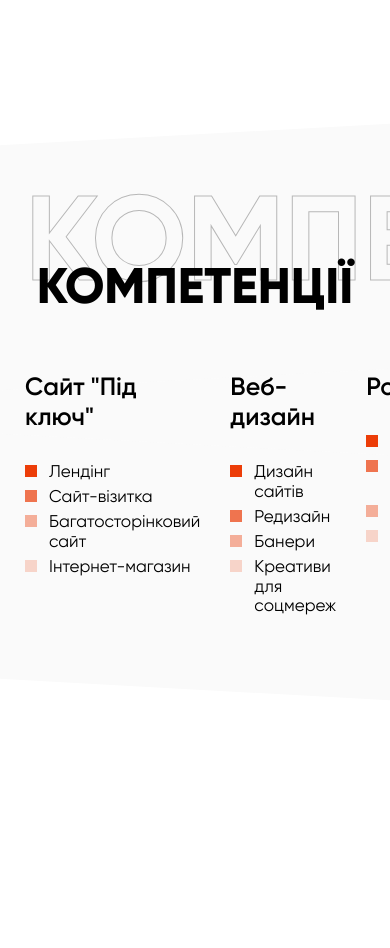
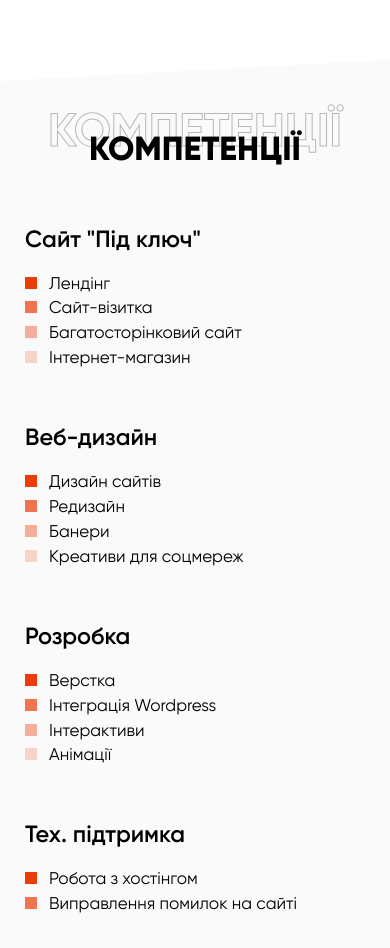
Before and after one commit to WhyNotSayYes/maysternia, a plain HTML site: page index.html in a window 390 px wide. Shown: the part 986-1934 px from the top of the page. Before the commit the page ends 1812 px from the top, so only its background shows below. Drawn offline with Linux system fonts and the light colour scheme.

Commit message:
12.09 21-40

```diff
--- a/assets/css/responsive.css
+++ b/assets/css/responsive.css
@@ -130,7 +130,7 @@
         width: calc(35px + (30 + 30 * 0.7)*((100vw - 320px) / 1440));
     }
     .reviews__text {
-        font-size: calc(18px + (12 + 12 * 0.7)*((100vw - 320px) / 1440));
+        font-size: calc(17px + (13 + 13 * 0.7)*((100vw - 320px) / 1440));
     }
     .reviews__person {
         font-size: calc(14px + (6 + 6 * 0.7)*((100vw - 320px) / 1440));
@@ -142,3 +142,64 @@
         display: none !important;
     }
 }
+
+/*===============SERVICES===============*/
+
+@media (max-width: 1024px) {
+    .services__title-repeat {
+        font-size: calc(100px + (20 + 20 * 0.7)*((100vw - 1024px) / 1440));
+    }
+    .services__title {
+        font-size: calc(45px + (5 + 5 * 0.7)*((100vw - 1024px) / 1440));
+    }
+    .services__content {
+        margin-top: calc(-25px + -25*(100vw / 1920));
+    }
+}
+@media (max-width: 768px) {
+    .services__title-repeat {
+        font-size: calc(40px + (80 + 80 * 0.7)*((100vw - 320px) / 1440));
+    }
+    .services__title {
+        font-size: calc(32px + (18 + 18 * 0.7)*((100vw - 320px) / 1440));
+    }
+    .services {
+        margin-top: calc(100px + (70 + 70 * 0.7)*((100vw - 320px) / 1440));
+    }
+    .services__item-title {
+        font-size: calc(22px + 3*(100vw / 768));
+        margin-bottom: calc(20px + (10 + 10 * 0.7)*((100vw - 320px) / 1440));
+    }
+}
+@media (max-width: 992px) {
+    .services__items {
+        flex-wrap: wrap;
+    }
+    .services__item {
+        flex: 0 1 50%;
+        display: flex;
+        flex-direction: column;
+        align-items: center;
+    }
+    .services__item:nth-child(3),
+    .services__item:nth-child(4) {
+        margin-top: 55px;
+    }
+}
+@media (max-width: 514px) {
+    .services__item {
+        flex: 0 1 100%;
+        align-items: flex-start;
+    }
+    .services__item:not(:first-child) {
+        margin-top: 55px;
+    }
+}
+@media (max-width: 320px) {
+    .services__content {
+        margin-top: calc(-25px + (-25 + -25 * 0.7)*((100vw - 320px) / 1440));
+    }
+    .services__item-title {
+        font-size: calc(22px + (3 + 3 * 0.7)*((100vw - 320px) / 1440));
+    }
+}
--- a/assets/css/services.css
+++ b/assets/css/services.css
@@ -6,7 +6,7 @@
     z-index: 1;
     padding-bottom: 40px;
     margin-bottom: 170px;
-    margin-top: 170px;
+    margin-top: calc(100px + 70*(100vw / 1440));
 }
 .services:before,
 .services:after {
@@ -32,34 +32,35 @@
 }
 .services__title-repeat {
     font-family: 'Gilroy-Bold', sans-serif;
-    font-size: 120px;
+    font-size: calc(100px + 20*(100vw / 1440));
     line-height: 120.8%;
     color: #000;
     text-align: center;
     -webkit-text-stroke: 1px #B7B7B7;
     -webkit-text-fill-color: transparent;
 }
+.services__title {
+    font-size: calc(45px + 5*(100vw / 1440));
+    line-height: 122%;
+    text-align: center;
+}
 .services__content {
     margin-top: -55px;
 }
-.services__title {
-    font-size: 50px;
-    line-height: 122%;
-    text-align: center;
-}
 .services__items {
     display: flex;
-    justify-content: space-between;
+    /* justify-content: space-between; */
     margin-right: -15px;
     margin-left: -15px;
     margin-top: 55px;
 }
 .services__item {
     padding: 0 15px;
-    max-width: 255px;
+    /* max-width: 255px; */
+    flex: 0 1 25%;
 }
 .services__item-title {
-    margin-bottom: 30px;
+    margin-bottom: calc(20px + 10*(100vw / 1440));
     font-family: 'Gilroy-SemiBold', sans-serif;
     font-size: 25px;
     line-height: 120%;
```
